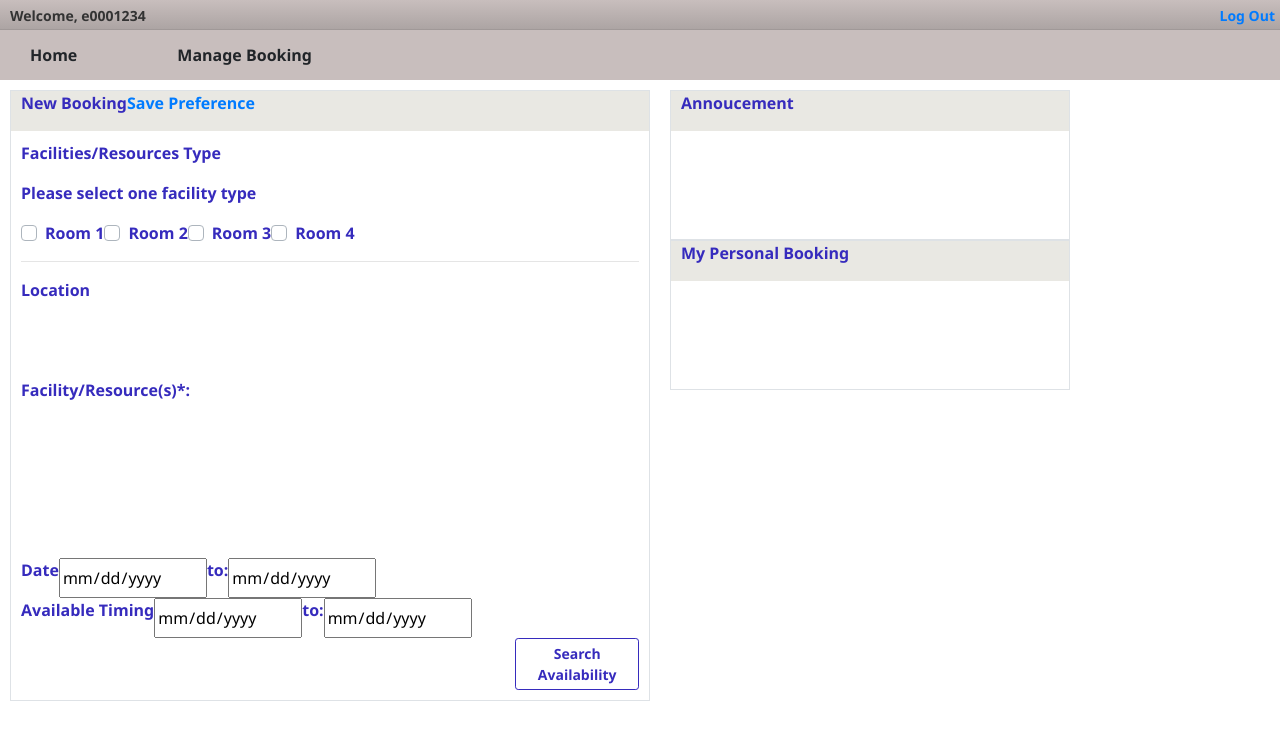
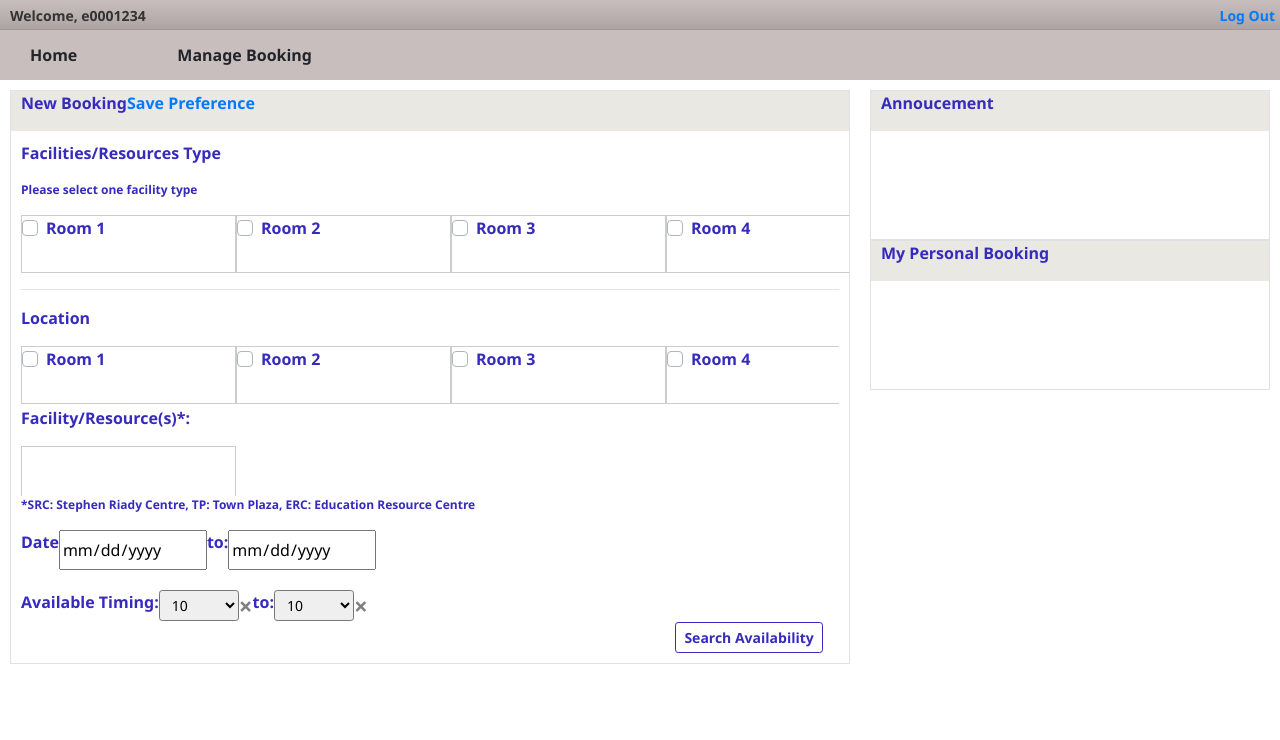
Before and after one commit to Jason1im/CS4249, a PHP site: page / in a window 1280 px wide. Shown: the top 740 px of the page. Run offline with PHP 8.4, Linux system fonts and the light colour scheme.

Commit message:
add more options

```diff
--- a/index.html
+++ b/index.html
@@ -10,6 +10,7 @@
 </head>
 <script src="http://ajax.googleapis.com/ajax/libs/jquery/3.3.1/jquery.min.js"></script>
 <script src="append-html.js"></script>
+
 <body>
     <div id="nav-bar-1">
         <p id="welcome-msg">Welcome, e0001234</p>
@@ -22,7 +23,7 @@
     </div>
     <div class="main-body">
         <div id="search-box" class="border">
-                <div class="block-header"  style="display: inline-flex;">
+            <div class="block-header" style="display: inline-flex;">
                 <p>New Booking</p>
                 <a href="#">Save Preference</a>
             </div>
@@ -30,8 +31,8 @@
                 <div id="Facilities/Resources Type">
                     <div>
                         <p>Facilities/Resources Type</p>
-                            <p>Please select one facility type</p>
-                            <div class="checkbox-list" id="type-checkbox-list"style="display:inline-flex;">
+                        <p style="font-size: 12px;">Please select one facility type</p>
+                        <div class="checkbox-list" id="type-checkbox-list" style="display:inline-flex;">
                             <div class="custom-control custom-checkbox">
                                 <input type="checkbox" class="custom-control-input" id="defaultUnchecked">
                                 <label class="custom-control-label" for="defaultUnchecked">Room 1</label>
@@ -56,7 +57,7 @@
                 <div id="Location">
                     <p>Location</p>
                     <div style="height: 60px; overflow: auto;">
-                            <div class="checkbox-list" id="Location-options" style="display: none;">
+                        <div class="checkbox-list" id="Location-options">
                             <div class="custom-control custom-checkbox">
                                 <input type="checkbox" class="custom-control-input" id="defaultUnchecked2-1">
                                 <label class="custom-control-label" for="defaultUnchecked2-1">Room 1</label>
@@ -79,8 +80,104 @@
                 </div>
                 <div id="Facility/Resource">
                     <p>Facility/Resource(s)*:</p>
-                        <div style="height: 140px; overflow: auto;">
+                    <div style="height: 50px; overflow: auto;">
                         <div class="checkbox-list" id="Room-options" style="display: none;">
+                            <div class="custom-control custom-checkbox" style="display: inline-flex;">
+                                <input type="checkbox" class="custom-control-input" id="defaultUnchecked3-1">
+                                <label class="custom-control-label" for="defaultUnchecked3-1">Room 1</label>
+                            </div>
+                            <div class="custom-control custom-checkbox">
+                                <input type="checkbox" class="custom-control-input" id="defaultUnchecked3-2">
+                                <label class="custom-control-label" for="defaultUnchecked3-2">Room 2</label>
+                            </div>
+                            <div class="custom-control custom-checkbox">
+                                <input type="checkbox" class="custom-control-input" id="defaultUnchecked3-3">
+                                <label class="custom-control-label" for="defaultUnchecked3-3">Room 3</label>
+                            </div>
+                            <div class="custom-control custom-checkbox">
+                                <input type="checkbox" class="custom-control-input" id="defaultUnchecked3-4">
+                                <label class="custom-control-label" for="defaultUnchecked3-4">Room 4</label>
+                            </div>
+                            <div class="custom-control custom-checkbox">
+                                <input type="checkbox" class="custom-control-input" id="defaultUnchecked3-1">
+                                <label class="custom-control-label" for="defaultUnchecked3-1">Room 1</label>
+                            </div>
+                            <div class="custom-control custom-checkbox">
+                                <input type="checkbox" class="custom-control-input" id="defaultUnchecked3-2">
+                                <label class="custom-control-label" for="defaultUnchecked3-2">Room 2</label>
+                            </div>
+                            <div class="custom-control custom-checkbox">
+                                <input type="checkbox" class="custom-control-input" id="defaultUnchecked3-3">
+                                <label class="custom-control-label" for="defaultUnchecked3-3">Room 3</label>
+                            </div>
+                            <div class="custom-control custom-checkbox">
+                                <input type="checkbox" class="custom-control-input" id="defaultUnchecked3-4">
+                                <label class="custom-control-label" for="defaultUnchecked3-4">Room 4</label>
+                            </div>
+                            <div class="custom-control custom-checkbox">
+                                <input type="checkbox" class="custom-control-input" id="defaultUnchecked3-1">
+                                <label class="custom-control-label" for="defaultUnchecked3-1">Room 1</label>
+                            </div>
+                            <div class="custom-control custom-checkbox">
+                                <input type="checkbox" class="custom-control-input" id="defaultUnchecked3-2">
+                                <label class="custom-control-label" for="defaultUnchecked3-2">Room 2</label>
+                            </div>
+                            <div class="custom-control custom-checkbox">
+                                <input type="checkbox" class="custom-control-input" id="defaultUnchecked3-3">
+                                <label class="custom-control-label" for="defaultUnchecked3-3">Room 3</label>
+                            </div>
+                            <div class="custom-control custom-checkbox">
+                                <input type="checkbox" class="custom-control-input" id="defaultUnchecked3-4">
+                                <label class="custom-control-label" for="defaultUnchecked3-4">Room 4</label>
+                            </div>
+                            <div class="custom-control custom-checkbox">
+                                <input type="checkbox" class="custom-control-input" id="defaultUnchecked3-1">
+                                <label class="custom-control-label" for="defaultUnchecked3-1">Room 1</label>
+                            </div>
+                            <div class="custom-control custom-checkbox">
+                                <input type="checkbox" class="custom-control-input" id="defaultUnchecked3-2">
+                                <label class="custom-control-label" for="defaultUnchecked3-2">Room 2</label>
+                            </div>
+                            <div class="custom-control custom-checkbox">
+                                <input type="checkbox" class="custom-control-input" id="defaultUnchecked3-3">
+                                <label class="custom-control-label" for="defaultUnchecked3-3">Room 3</label>
+                            </div>
+                            <div class="custom-control custom-checkbox">
+                                <input type="checkbox" class="custom-control-input" id="defaultUnchecked3-4">
+                                <label class="custom-control-label" for="defaultUnchecked3-4">Room 4</label>
+                            </div>
+                            <div class="custom-control custom-checkbox">
+                                <input type="checkbox" class="custom-control-input" id="defaultUnchecked3-1">
+                                <label class="custom-control-label" for="defaultUnchecked3-1">Room 1</label>
+                            </div>
+                            <div class="custom-control custom-checkbox">
+                                <input type="checkbox" class="custom-control-input" id="defaultUnchecked3-2">
+                                <label class="custom-control-label" for="defaultUnchecked3-2">Room 2</label>
+                            </div>
+                            <div class="custom-control custom-checkbox">
+                                <input type="checkbox" class="custom-control-input" id="defaultUnchecked3-3">
+                                <label class="custom-control-label" for="defaultUnchecked3-3">Room 3</label>
+                            </div>
+                            <div class="custom-control custom-checkbox">
+                                <input type="checkbox" class="custom-control-input" id="defaultUnchecked3-4">
+                                <label class="custom-control-label" for="defaultUnchecked3-4">Room 4</label>
+                            </div>
+                            <div class="custom-control custom-checkbox">
+                                <input type="checkbox" class="custom-control-input" id="defaultUnchecked3-1">
+                                <label class="custom-control-label" for="defaultUnchecked3-1">Room 1</label>
+                            </div>
+                            <div class="custom-control custom-checkbox">
+                                <input type="checkbox" class="custom-control-input" id="defaultUnchecked3-2">
+                                <label class="custom-control-label" for="defaultUnchecked3-2">Room 2</label>
+                            </div>
+                            <div class="custom-control custom-checkbox">
+                                <input type="checkbox" class="custom-control-input" id="defaultUnchecked3-3">
+                                <label class="custom-control-label" for="defaultUnchecked3-3">Room 3</label>
+                            </div>
+                            <div class="custom-control custom-checkbox">
+                                <input type="checkbox" class="custom-control-input" id="defaultUnchecked3-4">
+                                <label class="custom-control-label" for="defaultUnchecked3-4">Room 4</label>
+                            </div>
                             <div class="custom-control custom-checkbox">
                                 <input type="checkbox" class="custom-control-input" id="defaultUnchecked3-1">
                                 <label class="custom-control-label" for="defaultUnchecked3-1">Room 1</label>
@@ -98,8 +195,11 @@
                                 <label class="custom-control-label" for="defaultUnchecked3-4">Room 4</label>
                             </div>
 
+
                         </div>
                     </div>
+                    <p style="font-size: 12px;">*SRC: Stephen Riady Centre, TP: Town Plaza, ERC: Education Resource
+                        Centre</p>
                 </div>
                 <div id="Date" style="display: inline-flex;">
                     <p>Date</p>
@@ -108,25 +208,45 @@
                     <input type="date" readonly>
                 </div>
                 <div></div>
-                    <div id="question5" style="display: inline-flex;">
-                        <p>Available Timing</p>
-                        <input type="date" readonly>
-                        <p>to:</p>
-                        <input type="date" readonly>
+                <div id="Timing" style="display: inline-flex; margin-top: 20px;">
+
+                        <label for="start-time-select">Available Timing:</label>
+                        <select class="form-control-sm" id="start-time-select" style="width: 80px;">
+                            <option>10</option>
+                            <option>11</option>
+                            <option>12</option>
+                            <option>13</option>
+                            <option>14</option>
+                        </select>
+                        <button type="button" class="close" aria-label="Close">
+                            <span aria-hidden="true">&times;</span>
+                        </button>
+                        <label for="start-time-select">to:</label>
+                        <select class="form-control-sm" id="start-time-select" style="width: 80px;">
+                            <option>10</option>
+                            <option>11</option>
+                            <option>12</option>
+                            <option>13</option>
+                            <option>14</option>
+                        </select>
+                        <button type="button" class="close" aria-label="Close">
+                            <span aria-hidden="true">&times;</span>
+                        </button>
                 </div>
                 <div id="search-button">
-                        <a class="btn btn-outline-primary btn-sm" onclick="reviewAnswers(1); return false;">Search Availability</a>
+                    <a class="btn btn-outline-primary btn-sm" onclick="reviewAnswers(1); return false;">Search
+                        Availability</a>
                 </div>
             </div>
         </div>
         <div class="right-side">
             <div class="annoucement border">
-                    <div class="block-header"  style="display: inline-flex;">
+                <div class="block-header" style="display: inline-flex;">
                     <p>Annoucement</p>
                 </div>
             </div>
             <div class="personal-booking border">
-                    <div class="block-header"  style="display: inline-flex;">
+                <div class="block-header" style="display: inline-flex;">
                     <p>My Personal Booking</p>
                 </div>
             </div>
--- a/resource.js
+++ b/resource.js
@@ -4,7 +4,7 @@
             $(this).prop('checked', false);
         }
     })
-    displayOptions('#' + e.target.id, '#Location-options')
+    displayOptions('#' + e.target.id, '#Room-options')
 });
 
 $('#Location-options :checkbox').click(function (e) {
@@ -29,3 +29,5 @@
         }
     });
 }
+
+$("#Room-options").wrapAll("<div class='custom-checkbox'></div>");
--- a/stylesheet.css
+++ b/stylesheet.css
@@ -11,6 +11,7 @@
     display: inline-flex;
     width: 100%;
     color: #362BBD;
+    ;
 }
 
 .main-body > div {
@@ -28,10 +29,26 @@
 
 #search-box {
     height: calc(100% - 10px);
-    width: 50%;
+    width: 973px;
     overflow: auto;
 }
 
+.checkbox-list {
+    display: inline-flex;
+    overflow: auto;
+}
+
+#Room-options {
+    flex-wrap: wrap;
+}
+
+.custom-checkbox {
+    height: 58px;
+    width: 215px;
+    border-style: solid;
+    border-width: 1px;
+    border-color: #ccc;
+}
 #nav-bar-1 {
 
     width: 100%;
```
Lines whose indentation alone changed are shown as unchanged.
